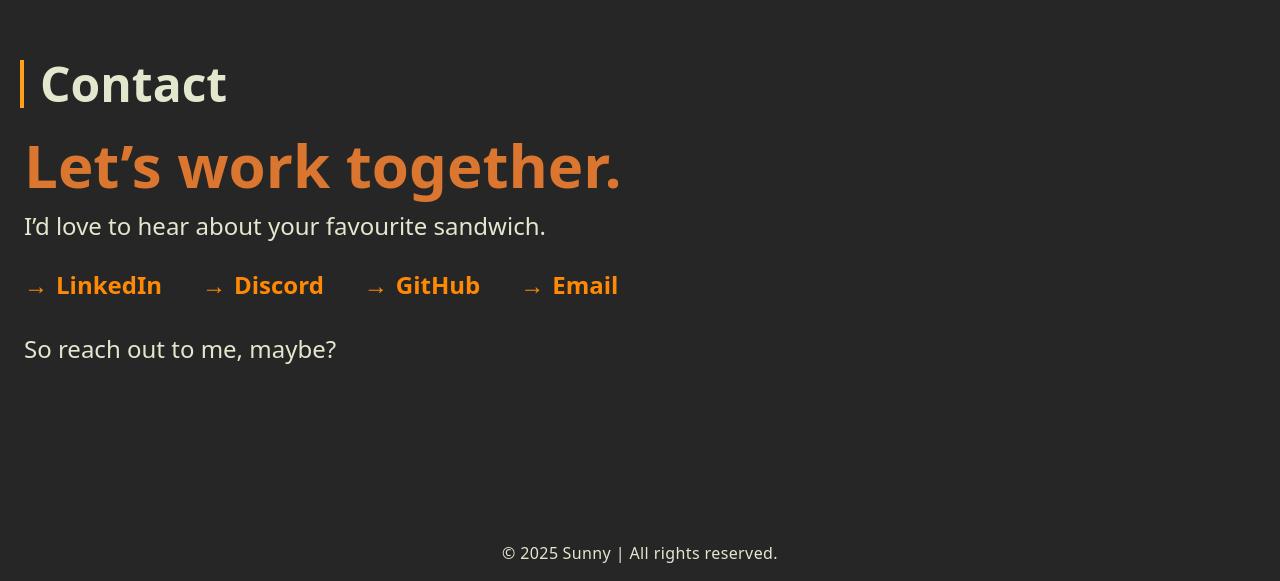
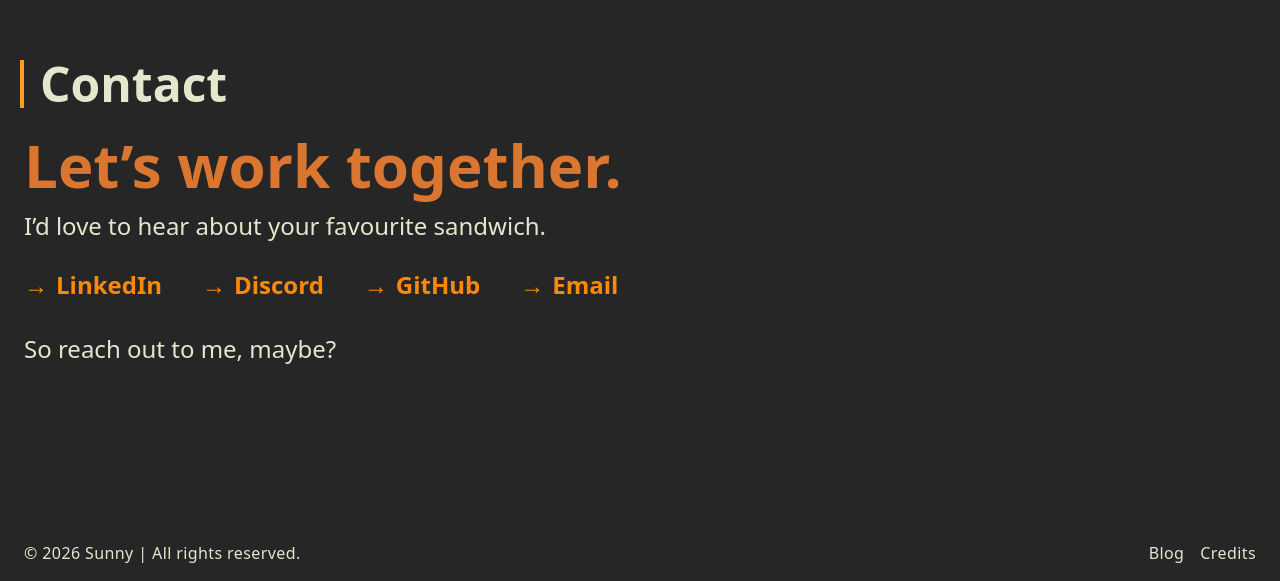
Before and after one commit to sunnycc17/my-portfolio, a Next.js app: page / in a window 1280 px wide. Shown: the part 4430-5011 px from the top of the page. Built offline with nearby package versions, Linux system fonts and the light colour scheme.

Commit message:
updated footer date updates dynamically and added blog and credits links

```diff
--- a/app/page.tsx
+++ b/app/page.tsx
@@ -18,9 +18,8 @@ const Home: FC = () => {
         <SkillsSection />
         <ProjectsSection />
         <ContactSection />
+        <Footer />
       </div>
-
-      <Footer />
     </main>
   );
 };
--- a/components/common/Footer.tsx
+++ b/components/common/Footer.tsx
@@ -1,15 +1,31 @@
 import React, { FC } from "react";
 
 const Footer: FC = () => {
+  const year = new Date().getFullYear();
+
   return (
-    <footer className="w-full bg-linear-to-br p-4 text-center text-[0.9rem] sm:text-base font-light tracking-wide">
-      <span className="block">
-        &copy;{" "}
-        <span id="year" className="mr-1">
-          2025
-        </span>
-        Sunny | All rights reserved.
-      </span>
+    <footer className="w-full bg-linear-to-br py-4 text-center text-[0.9rem] sm:text-base font-light tracking-wide">
+      <div className="flex flex-col gap-2 sm:flex-row sm:items-center sm:justify-between  mx-auto">
+        {/* Left: copyright */}
+        <span>© {year} Sunny | All rights reserved.</span>
+
+        {/* Right: links */}
+        <nav className="flex gap-4 justify-center">
+          <a
+            href="/blog"
+            className="hover:text-orange-400 hover:opacity-80 transition"
+          >
+            Blog
+          </a>
+
+          <a
+            href="/credits"
+            className="hover:text-orange-400 hover:opacity-80 transition"
+          >
+            Credits
+          </a>
+        </nav>
+      </div>
     </footer>
   );
 };
```
